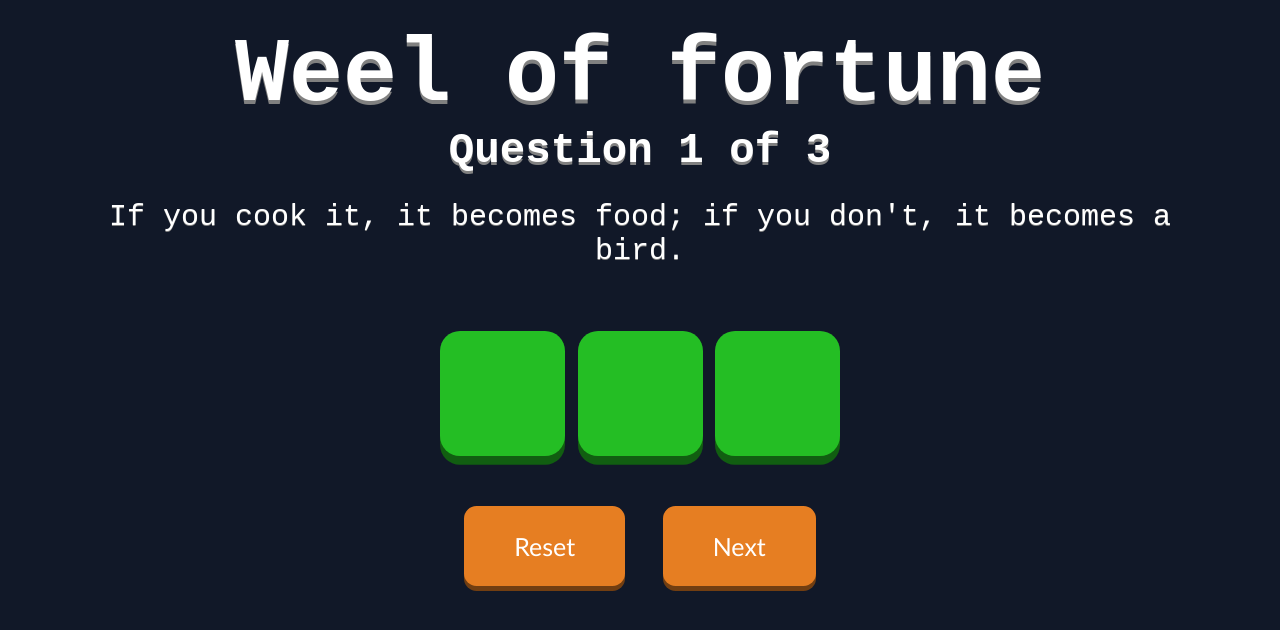
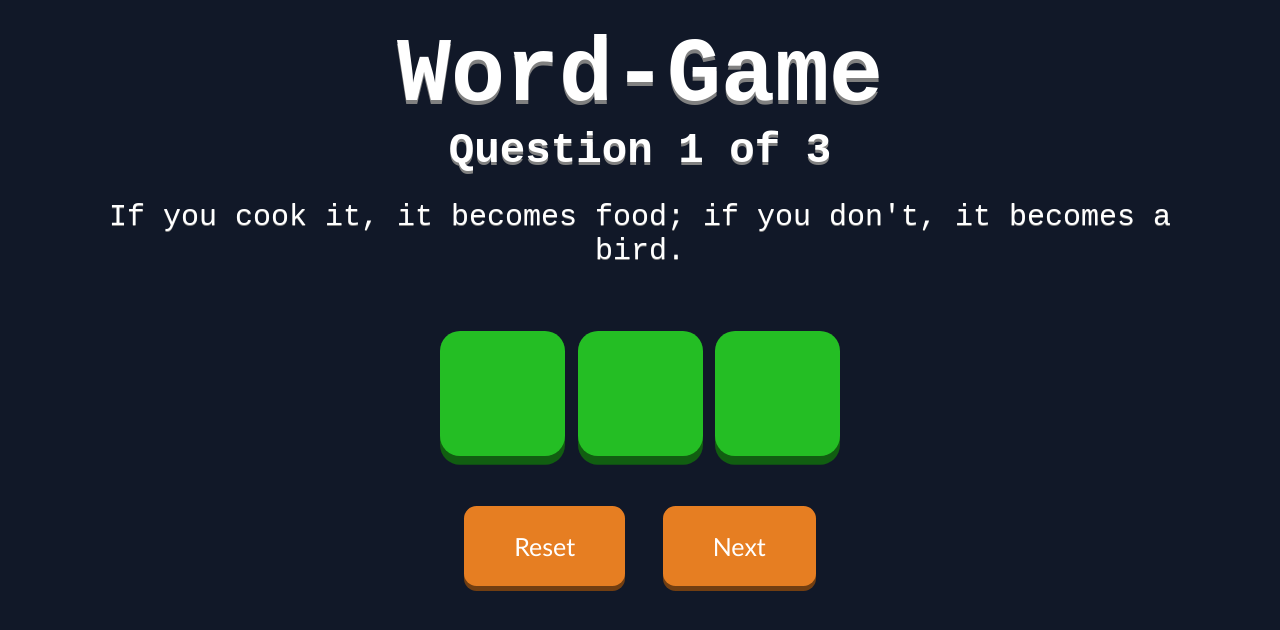
Before and after one commit to ShakhzodUsmanov/word-game, a plain HTML site: page index.html in a window 1280 px wide. Drawn offline with Linux system fonts and the light colour scheme.

Commit message:
change title

```diff
--- a/index.html
+++ b/index.html
@@ -9,7 +9,7 @@
 <body>
   <div class="container">
     <h1 class="title">
-      Weel of fortune
+      Word-Game
     </h1>
 
     <div class="questionN"></div>
```
